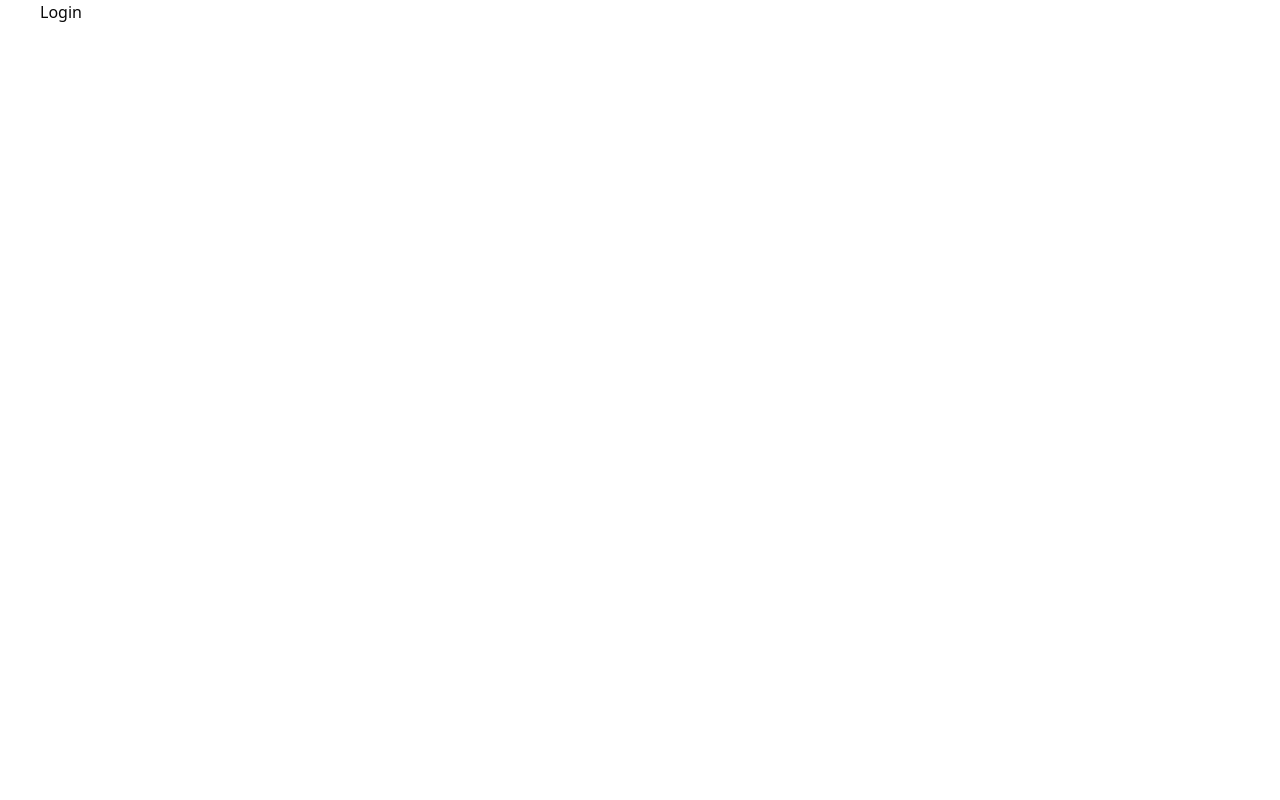
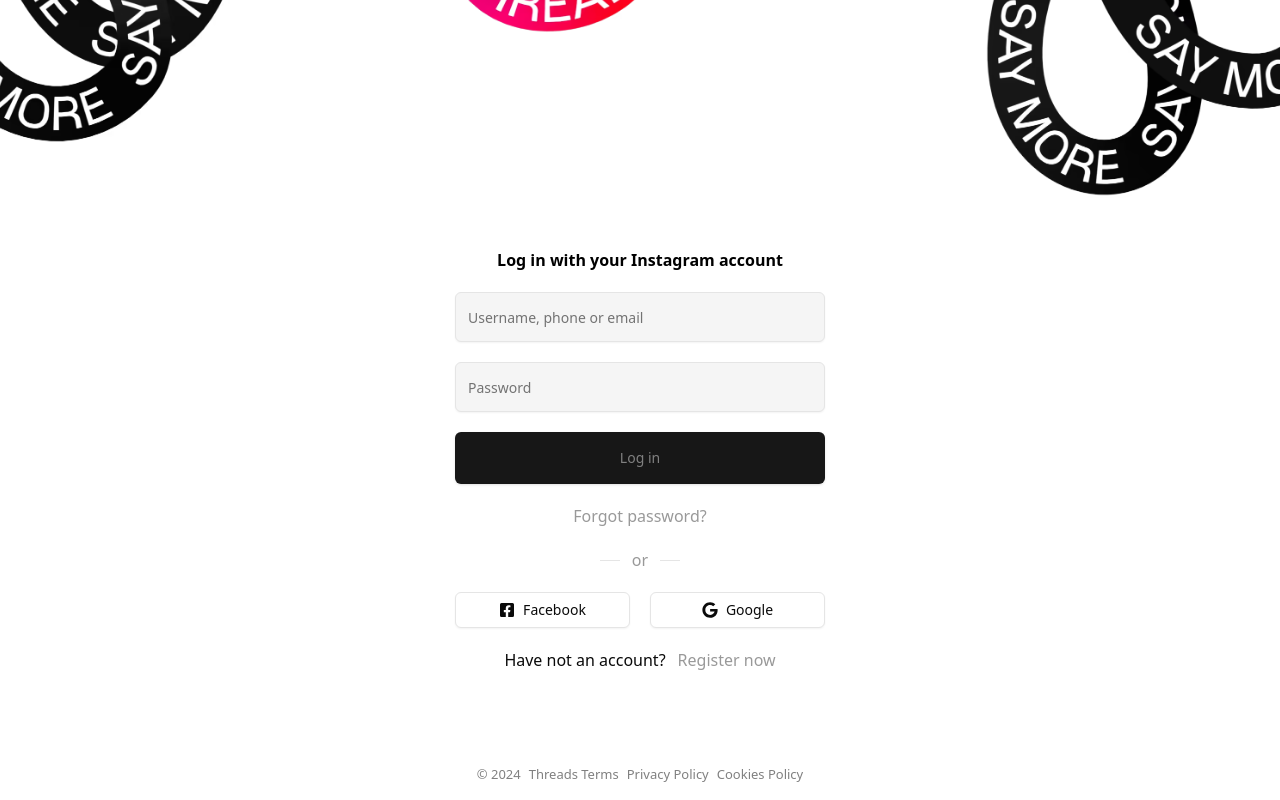
Before and after one commit to Unicode-Training/reactjs_threads_clone, a React (Vite) app: page /auth/login in a window 1280 px wide. Built offline with nearby package versions, Linux system fonts and the light colour scheme.

Commit message:
Update Login Page UI

```diff
--- a/package.json
+++ b/package.json
@@ -10,6 +10,7 @@
     "preview": "vite preview"
   },
   "dependencies": {
+    "@radix-ui/react-separator": "^1.1.1",
     "@radix-ui/react-slot": "^1.1.1",
     "@reduxjs/toolkit": "^2.5.0",
     "class-variance-authority": "^0.7.1",
@@ -17,6 +18,7 @@
     "lucide-react": "^0.469.0",
     "react": "^18.3.1",
     "react-dom": "^18.3.1",
+    "react-icons": "^5.4.0",
     "react-redux": "^9.2.0",
     "react-router-dom": "^7.1.1",
     "tailwind-merge": "^2.6.0",
--- /dev/null
+++ b/src/components/ui/input.tsx
@@ -0,0 +1,22 @@
+import * as React from "react"
+
+import { cn } from "@/lib/utils"
+
+const Input = React.forwardRef<HTMLInputElement, React.ComponentProps<"input">>(
+  ({ className, type, ...props }, ref) => {
+    return (
+      <input
+        type={type}
+        className={cn(
+          "flex h-9 w-full rounded-md border border-input bg-transparent px-3 py-1 text-base shadow-sm transition-colors file:border-0 file:bg-transparent file:text-sm file:font-medium file:text-foreground placeholder:text-muted-foreground focus-visible:outline-none focus-visible:ring-1 focus-visible:ring-ring disabled:cursor-not-allowed disabled:opacity-50 md:text-sm",
+          className
+        )}
+        ref={ref}
+        {...props}
+      />
+    )
+  }
+)
+Input.displayName = "Input"
+
+export { Input }
--- /dev/null
+++ b/src/components/ui/separator.tsx
@@ -0,0 +1,29 @@
+import * as React from "react"
+import * as SeparatorPrimitive from "@radix-ui/react-separator"
+
+import { cn } from "@/lib/utils"
+
+const Separator = React.forwardRef<
+  React.ElementRef<typeof SeparatorPrimitive.Root>,
+  React.ComponentPropsWithoutRef<typeof SeparatorPrimitive.Root>
+>(
+  (
+    { className, orientation = "horizontal", decorative = true, ...props },
+    ref
+  ) => (
+    <SeparatorPrimitive.Root
+      ref={ref}
+      decorative={decorative}
+      orientation={orientation}
+      className={cn(
+        "shrink-0 bg-border",
+        orientation === "horizontal" ? "h-[1px] w-full" : "h-full w-[1px]",
+        className
+      )}
+      {...props}
+    />
+  )
+)
+Separator.displayName = SeparatorPrimitive.Root.displayName
+
+export { Separator }
--- a/src/layouts/AuthLayout/AuthLayout.tsx
+++ b/src/layouts/AuthLayout/AuthLayout.tsx
@@ -1,9 +1,36 @@
-import { Outlet } from "react-router-dom";
-
+import { Link, Outlet } from "react-router-dom";
+import authBg from "./images/THmkXhzz2_a.avif";
 export default function AuthLayout() {
   return (
-    <div className="w-full px-10">
-      <Outlet />
+    <div
+      style={
+        {
+          "--image-url": `url(${authBg})`,
+        } as React.CSSProperties
+      }
+      className={`min-h-screen flex items-center justify-center bg-no-repeat bg-none lg:bg-[center_-50%] lg:bg-[length:120%] lg:bg-[image:var(--image-url)]`}
+    >
+      <div className="w-[418px] mx-auto px-[24px] pt-[15vh]">
+        <Outlet />
+      </div>
+      <ul className="flex gap-2 justify-center absolute bottom-4 left-0 right-0 text-[13px] text-[gray]">
+        <li>© 2024</li>
+        <li>
+          <Link to={"#"} className="hover:underline">
+            Threads Terms
+          </Link>
+        </li>
+        <li>
+          <Link to={"#"} className="hover:underline">
+            Privacy Policy
+          </Link>
+        </li>
+        <li>
+          <Link to={"#"} className="hover:underline">
+            Cookies Policy
+          </Link>
+        </li>
+      </ul>
     </div>
   );
 }
--- a/src/pages/Auth/Login.tsx
+++ b/src/pages/Auth/Login.tsx
@@ -1,3 +1,59 @@
+import { Input } from "@/components/ui/input";
+import { Button } from "@/components/ui/button";
+import { Link } from "react-router-dom";
+import { Separator } from "@/components/ui/separator";
+import { FaFacebookSquare } from "react-icons/fa";
+import { FaGoogle } from "react-icons/fa";
+
 export default function Login() {
-  return <div>Login</div>;
+  return (
+    <div>
+      <h1 className="text-center text-black font-[700] mb-[20px]">
+        Log in with your Instagram account
+      </h1>
+      <form>
+        <Input
+          type="text"
+          placeholder="Username, phone or email"
+          className="mb-5 bg-[rgb(245,245,245)] py-6"
+        />
+        <Input
+          type="password"
+          placeholder="Password"
+          className="mb-5 bg-[rgb(245,245,245)] py-6"
+        />
+        <Button
+          size={null}
+          className="w-full py-4 disabled:opacity-100 disabled:text-[gray]"
+          disabled
+        >
+          Log in
+        </Button>
+      </form>
+      <div className="flex justify-center mt-[20px]">
+        <Link to="/forgot-password" className="text-[#999]">
+          Forgot password?
+        </Link>
+      </div>
+      <div className="flex mt-[20px] gap-3 items-center justify-center text-[#999]">
+        <Separator className="w-[20px]" />
+        <span>or</span>
+        <Separator className="w-[20px]" />
+      </div>
+      <div className="flex justify-between gap-5 mt-[20px]">
+        <Button variant={"outline"} className="w-full">
+          <FaFacebookSquare /> Facebook
+        </Button>
+        <Button variant={"outline"} className="w-full">
+          <FaGoogle /> Google
+        </Button>
+      </div>
+      <div className="flex justify-center mt-[20px] gap-3">
+        <span>Have not an account?</span>
+        <Link to="/register" className="text-[#999]">
+          Register now
+        </Link>
+      </div>
+    </div>
+  );
 }
```
Also changed, not shown: src/layouts/AuthLayout/images/THmkXhzz2_a.avif (added), 1 other file (tests, documents, lock files or other folders).
